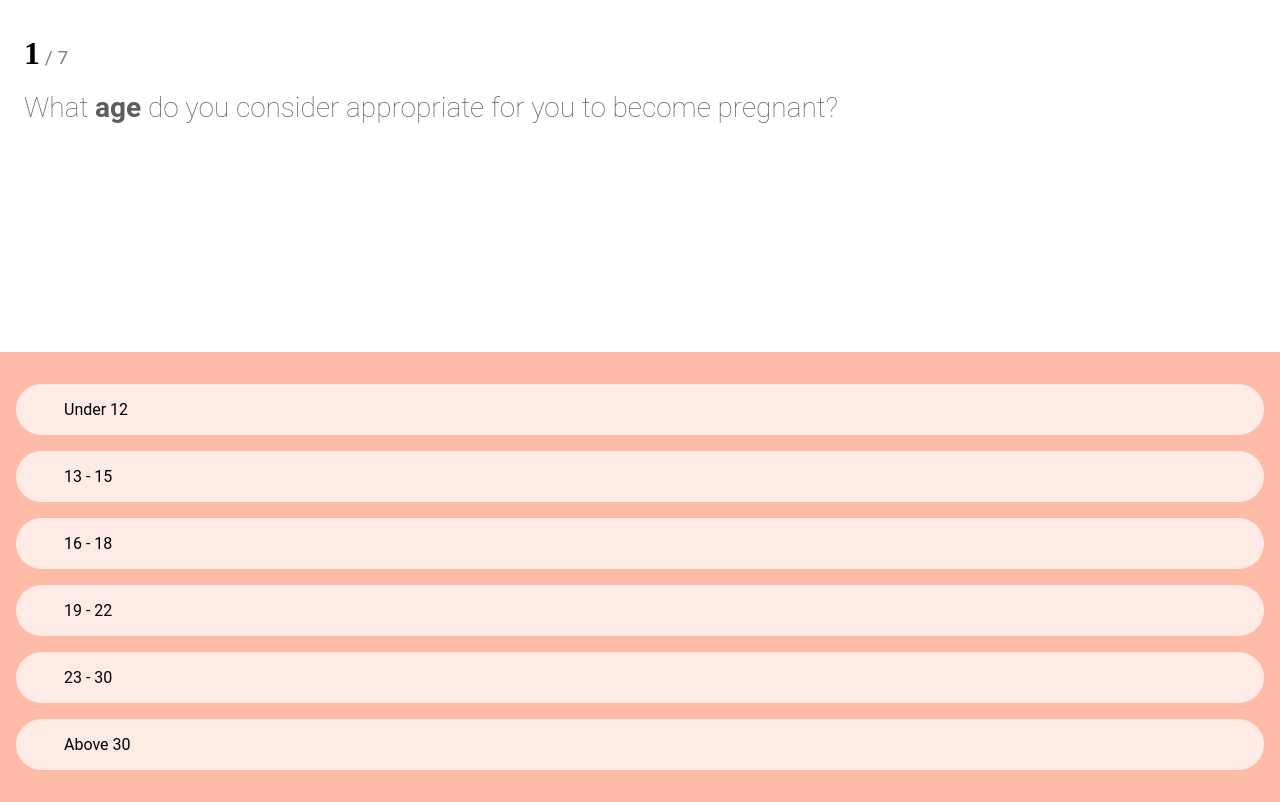
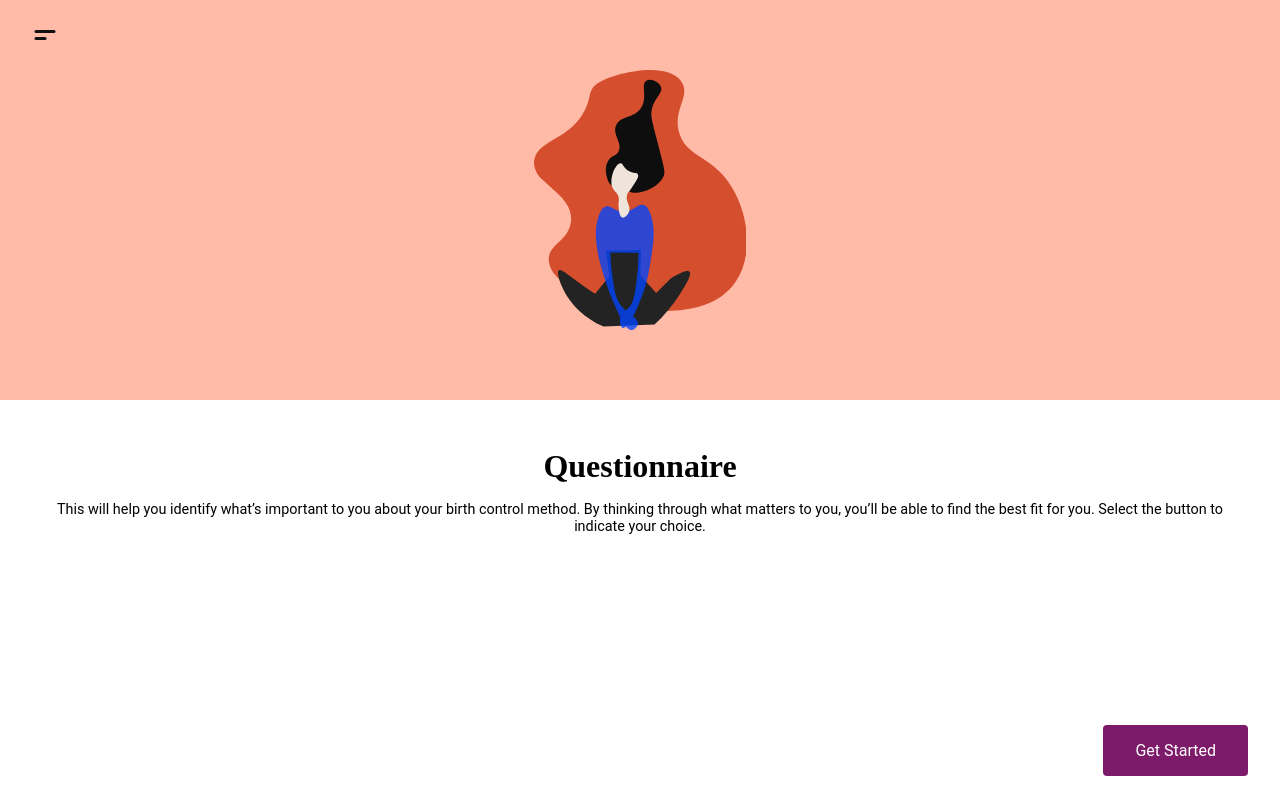
Before and after one commit to sandboxnu/knowyouroptions, a Next.js app in the folder frontend/: page / in a window 1280 px wide. Built offline with nearby package versions, Linux system fonts and the light colour scheme; a web font is replaced by a local one.

Commit message:
add to-dos

```diff
--- a/frontend/pages/index.tsx
+++ b/frontend/pages/index.tsx
@@ -7,7 +7,7 @@ import OnboardingSurvey from './onboarding-survey';
 import Questionnaire from './questionnaire';
 
 const Home: NextPage = () => {
-  return <OnboardingSurvey />;
+  return <Questionnaire />;
 };
 
 export default Home;
```
